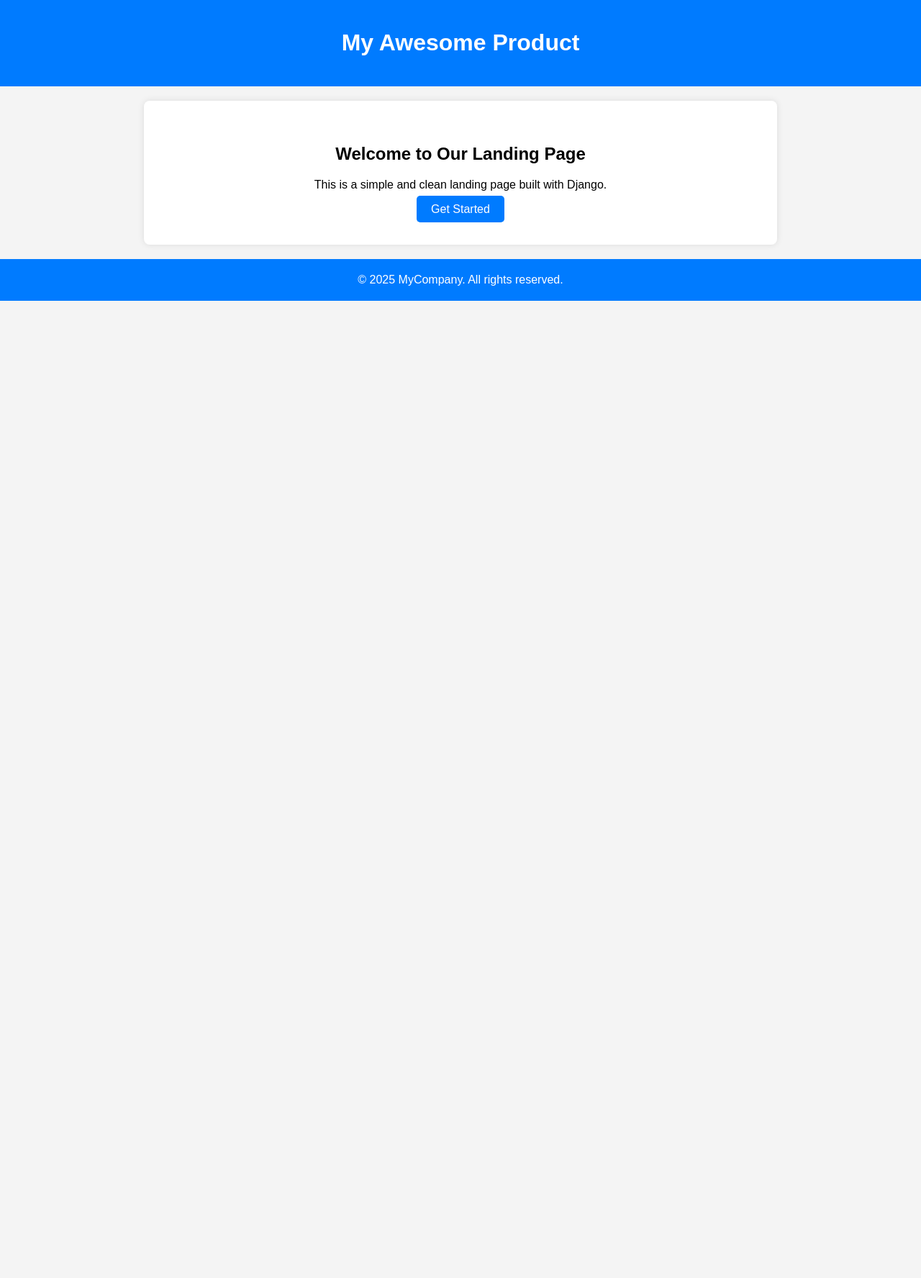
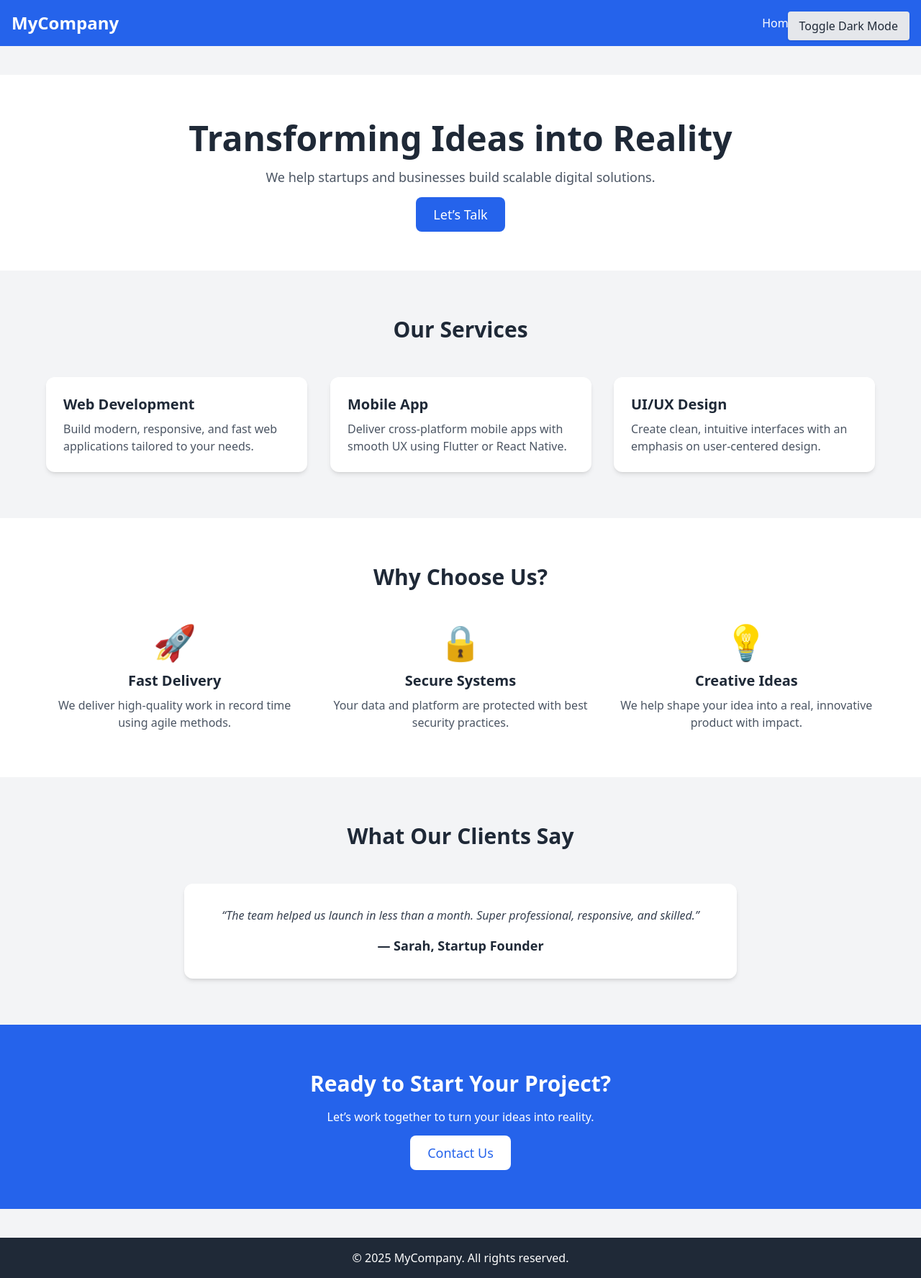
Before and after one commit to sasitsrirat/django-landing-page, a Django app: template landing/templates/landing/home.html in a window 1280 px wide. Shown: the whole page at 72% size. Before the commit the page ends 418 px from the top, so only its background shows below. Run offline with Django 5.2, Linux system fonts and the light colour scheme; the template is opened without the code that fills it, so the values that code supplies are empty; some libraries are stand-ins or nearby versions.

Commit message:
Add landing page templates with Tailwind CSS integration and dark mode toggle

```diff
--- /dev/null
+++ b/landing/templates/landing/base.html
@@ -0,0 +1,44 @@
+<!-- landing/templates/landing/base.html -->
+<!DOCTYPE html>
+<html lang="en">
+<head>
+    <meta charset="UTF-8">
+    <title>{% block title %}MyCompany{% endblock %}</title>
+    <script src="https://cdn.tailwindcss.com"></script>
+    <script>
+    tailwind.config = {
+        darkMode: 'class',
+    }
+    </script>
+    <!-- AOS Library -->
+    <link href="https://unpkg.com/aos@2.3.4/dist/aos.css" rel="stylesheet" />
+</head>
+<body class="bg-gray-100 text-gray-800">
+    <header class="bg-blue-600 text-white py-4">
+        <div class="container mx-auto flex justify-between items-center px-4">
+            <h1 class="text-2xl font-bold">MyCompany</h1>
+            <nav>
+                <a href="#" class="ml-4 hover:underline">Home</a>
+                <a href="#" class="ml-4 hover:underline">Services</a>
+                <a href="#" class="ml-4 hover:underline">Contact</a>
+            </nav>
+        </div>
+    </header>
+
+    <main class="py-10">
+        {% block content %}{% endblock %}
+    </main>
+
+    <footer class="bg-gray-800 text-white py-4 text-center">
+        &copy; 2025 MyCompany. All rights reserved.
+    </footer>
+    <script src="https://unpkg.com/aos@2.3.4/dist/aos.js"></script>
+    <script>
+    AOS.init({
+        once: true, // ให้ animation เล่นแค่ครั้งแรกที่ scroll เจอ
+        duration: 800, // ความเร็ว animation (ms)
+    });
+</script>
+
+</body>
+</html>
--- a/landing/templates/landing/home.html
+++ b/landing/templates/landing/home.html
@@ -1,51 +1,81 @@
-<!-- landing/templates/landing/home.html -->
-<!DOCTYPE html>
-<html lang="en">
-<head>
-    <meta charset="UTF-8">
-    <title>My Landing Page</title>
-    <style>
-        body { font-family: sans-serif; margin: 0; background: #f4f4f4; }
-        header, footer {
-            background: #007bff;
-            color: white;
-            padding: 20px;
-            text-align: center;
-        }
-        .content {
-            padding: 40px;
-            text-align: center;
-            background: white;
-            margin: 20px auto;
-            max-width: 800px;
-            border-radius: 8px;
-            box-shadow: 0 0 10px rgba(0,0,0,0.1);
-        }
-        .btn {
-            background: #007bff;
-            color: white;
-            padding: 10px 20px;
-            text-decoration: none;
-            border-radius: 5px;
-        }
-        .btn:hover {
-            background: #0056b3;
-        }
-    </style>
-</head>
-<body>
-    <header>
-        <h1>My Awesome Product</h1>
-    </header>
+{% extends 'landing/base.html' %}
 
-    <div class="content">
-        <h2>Welcome to Our Landing Page</h2>
-        <p>This is a simple and clean landing page built with Django.</p>
-        <a href="#" class="btn">Get Started</a>
+{% block title %}Home | MyCompany{% endblock %}
+
+{% block content %}
+
+<button id="dark-toggle" class="fixed top-4 right-4 z-50 bg-gray-200 dark:bg-gray-700 text-gray-800 dark:text-white px-4 py-2 rounded shadow">
+  Toggle Dark Mode
+</button>
+
+<section class="bg-white text-center dark:bg-gray-900 dark:text-white py-16 px-4">
+  <h1 class="text-4xl md:text-5xl font-bold mb-4">Transforming Ideas into Reality</h1>
+  <p class="text-lg text-gray-600 dark:text-gray-300 mb-6">We help startups and businesses build scalable digital solutions.</p>
+  <a href="#" class="bg-blue-600 text-white px-6 py-3 rounded-lg text-lg hover:bg-blue-700 transition">Let’s Talk</a>
+</section>
+
+<section class="bg-gray-100 dark:bg-gray-800 py-16 px-4" data-aos="fade-up">
+  <h2 class="text-3xl text-center font-bold text-gray-800 dark:text-white mb-12">Our Services</h2>
+  <div class="grid grid-cols-1 md:grid-cols-3 gap-8 max-w-6xl mx-auto">
+    <div class="bg-white dark:bg-gray-900 p-6 rounded-xl shadow-md hover:shadow-xl transition" data-aos="zoom-in">
+      <h3 class="text-xl font-bold mb-2">Web Development</h3>
+      <p class="text-gray-600 dark:text-gray-300">Build modern, responsive, and fast web applications tailored to your needs.</p>
     </div>
+    <div class="bg-white dark:bg-gray-900 p-6 rounded-xl shadow-md hover:shadow-xl transition" data-aos="zoom-in" data-aos-delay="100">
+      <h3 class="text-xl font-bold mb-2">Mobile App</h3>
+      <p class="text-gray-600 dark:text-gray-300">Deliver cross-platform mobile apps with smooth UX using Flutter or React Native.</p>
+    </div>
+    <div class="bg-white dark:bg-gray-900 p-6 rounded-xl shadow-md hover:shadow-xl transition" data-aos="zoom-in" data-aos-delay="200">
+      <h3 class="text-xl font-bold mb-2">UI/UX Design</h3>
+      <p class="text-gray-600 dark:text-gray-300">Create clean, intuitive interfaces with an emphasis on user-centered design.</p>
+    </div>
+  </div>
+</section>
 
-    <footer>
-        &copy; 2025 MyCompany. All rights reserved.
-    </footer>
-</body>
-</html>
+
+<section class="py-16 px-4 bg-white dark:bg-gray-900">
+  <h2 class="text-3xl font-bold text-center text-gray-800 dark:text-white mb-12">Why Choose Us?</h2>
+  <div class="grid grid-cols-1 md:grid-cols-3 gap-10 max-w-6xl mx-auto text-center">
+    <div>
+      <div class="text-blue-600 text-5xl mb-4">🚀</div>
+      <h4 class="text-xl font-semibold mb-2 text-gray-800 dark:text-white">Fast Delivery</h4>
+      <p class="text-gray-600 dark:text-gray-300">We deliver high-quality work in record time using agile methods.</p>
+    </div>
+    <div>
+      <div class="text-blue-600 text-5xl mb-4">🔒</div>
+      <h4 class="text-xl font-semibold mb-2 text-gray-800 dark:text-white">Secure Systems</h4>
+      <p class="text-gray-600 dark:text-gray-300">Your data and platform are protected with best security practices.</p>
+    </div>
+    <div>
+      <div class="text-blue-600 text-5xl mb-4">💡</div>
+      <h4 class="text-xl font-semibold mb-2 text-gray-800 dark:text-white">Creative Ideas</h4>
+      <p class="text-gray-600 dark:text-gray-300">We help shape your idea into a real, innovative product with impact.</p>
+    </div>
+  </div>
+</section>
+
+<section class="bg-gray-100 dark:bg-gray-800 py-16 px-4">
+  <h2 class="text-3xl font-bold text-center text-gray-800 dark:text-white mb-12">What Our Clients Say</h2>
+  <div class="max-w-3xl mx-auto text-center">
+    <div class="bg-white dark:bg-gray-900 p-8 rounded-xl shadow-md">
+      <p class="text-gray-700 dark:text-gray-300 italic mb-4">“The team helped us launch in less than a month. Super professional, responsive, and skilled.”</p>
+      <h4 class="font-bold text-lg text-gray-800 dark:text-white">— Sarah, Startup Founder</h4>
+    </div>
+  </div>
+</section>
+
+<section class="py-16 px-4 bg-blue-600 dark:bg-blue-800 text-white text-center">
+  <h2 class="text-3xl font-bold mb-4">Ready to Start Your Project?</h2>
+  <p class="mb-6">Let’s work together to turn your ideas into reality.</p>
+  <a href="#" class="bg-white text-blue-600 px-6 py-3 rounded-lg text-lg hover:bg-gray-100 transition">Contact Us</a>
+</section>
+
+<!-- Dark Mode Toggle Script -->
+<script>
+  const toggle = document.getElementById('dark-toggle');
+  toggle.addEventListener('click', () => {
+    document.documentElement.classList.toggle('dark');
+  });
+</script>
+
+{% endblock %}
```
Also changed, not shown: landing/templates/landing/home-without-tailwind.html (added, +127 -0 lines), 1 other file.
